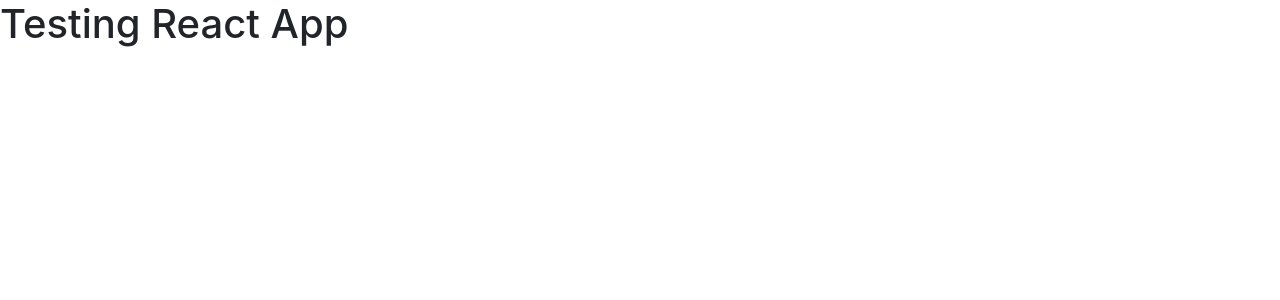
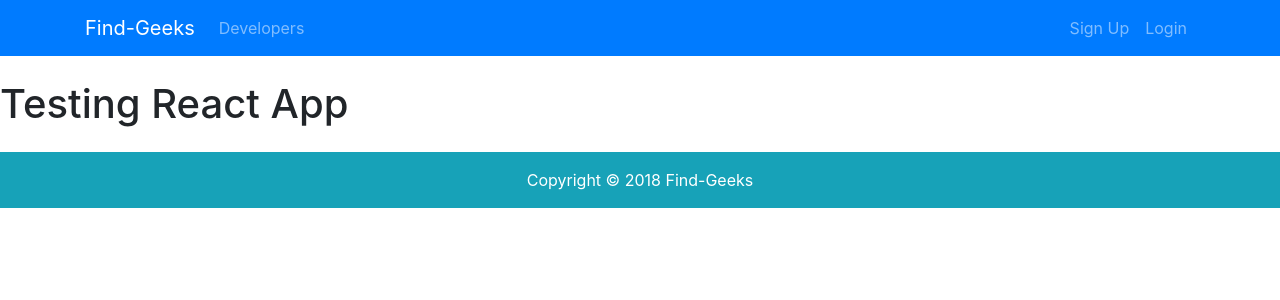
Before and after one commit to ganesh-deshmukh/connect-geeks, a React (Create React App) app in the folder frontend/: page / in a window 1280 px wide. Shown: the top 300 px of the page. Built offline with nearby package versions, Linux system fonts and the light colour scheme.

Commit message:
added components Navbar,Footer in app.js

```diff
--- a/frontend/public/index.html
+++ b/frontend/public/index.html
@@ -8,8 +8,9 @@
   <meta name="theme-color" content="#000000">
 
   <link rel="manifest" href="%PUBLIC_URL%/manifest.json">
-  <link rel="stylesheet" href="https://stackpath.bootstrapcdn.com/bootstrap/4.1.3/css/bootstrap.min.css" integrity="sha384-MCw98/SFnGE8fJT3GXwEOngsV7Zt27NXFoaoApmYm81iuXoPkFOJwJ8ERdknLPMO"
-    crossorigin="anonymous">
+  <!-- <link rel="stylesheet" href="https://stackpath.bootstrapcdn.com/bootstrap/4.1.3/css/bootstrap.min.css" integrity="sha384-MCw98/SFnGE8fJT3GXwEOngsV7Zt27NXFoaoApmYm81iuXoPkFOJwJ8ERdknLPMO"
+    crossorigin="anonymous"> -->
+  <link rel="stylesheet" href="https://maxcdn.bootstrapcdn.com/bootstrap/latest/css/bootstrap.min.css">
   <link rel="stylesheet" href="https://use.fontawesome.com/releases/v5.4.1/css/all.css" integrity="sha384-5sAR7xN1Nv6T6+dT2mhtzEpVJvfS3NScPQTrOxhwjIuvcA67KV2R5Jz6kr4abQsz"
     crossorigin="anonymous">
 
--- a/frontend/src/App.js
+++ b/frontend/src/App.js
@@ -1,11 +1,15 @@
 import React, { Component } from "react";
 import "./App.css";
+import Navbar from "./components/layout/Navbar";
+import Footer from "./components/layout/Footer";
 
 class App extends Component {
   render() {
     return (
       <div className="App">
+        <Navbar />
         <h1>Testing React App</h1>
+        <Footer />
       </div>
     );
   }
--- /dev/null
+++ b/frontend/src/components/layout/Footer.js
@@ -0,0 +1,13 @@
+// functional component
+
+import React from "react";
+
+export default function Footer() {
+  return (
+    <div>
+      <footer className="bg-info text-white mt-4 p-3 text-center">
+        Copyright &copy; {new Date().getFullYear()} Find-Geeks
+      </footer>
+    </div>
+  );
+}
--- /dev/null
+++ b/frontend/src/components/layout/Navbar.js
@@ -0,0 +1,50 @@
+import React, { Component } from "react";
+
+class Navbar extends Component {
+  render() {
+    // life cycle method
+    return (
+      <nav className="navbar navbar-expand-sm navbar-dark bg-primary mb-4">
+        <div className="container">
+          <a className="navbar-brand" href="landing.html">
+            Find-Geeks
+          </a>
+          <button
+            className="navbar-toggler"
+            type="button"
+            data-toggle="collapse"
+            data-target="#mobile-nav"
+          >
+            <span className="navbar-toggler-icon" />
+          </button>
+
+          <div className="collapse navbar-collapse" id="mobile-nav">
+            <ul className="navbar-nav mr-auto">
+              <li className="nav-item">
+                <a className="nav-link" href="profiles.html">
+                  {" "}
+                  Developers
+                </a>
+              </li>
+            </ul>
+
+            <ul className="navbar-nav ml-auto">
+              <li className="nav-item">
+                <a className="nav-link" href="register.html">
+                  Sign Up
+                </a>
+              </li>
+              <li className="nav-item">
+                <a className="nav-link" href="login.html">
+                  Login
+                </a>
+              </li>
+            </ul>
+          </div>
+        </div>
+      </nav>
+    );
+  }
+}
+
+export default Navbar;
```
Also changed, not shown: frontend/src/components/layout/Landing.js (added).
